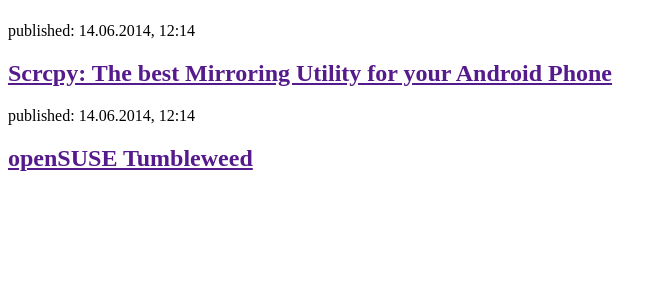
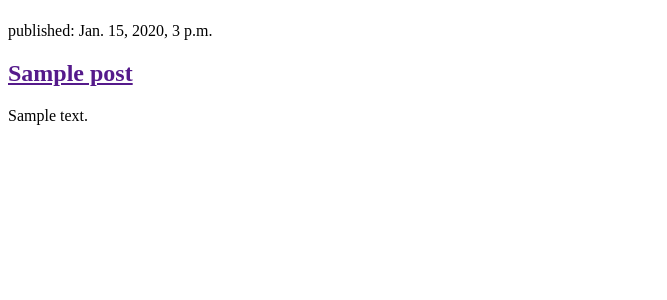
Before and after one commit to Cylis-Dragneel/PythonBlog, a Django app: page / in a window 1280 px wide. Shown: the part 58-358 px from the top of the page, without its empty margins (0-667 px from the left). Run offline with Django 4.2, Linux system fonts and the light colour scheme; tables that the repository leaves empty hold one stand-in row (values such as "Sample post").

Commit message:
Template Modified
- Homepage actually shows the blogs posted

```diff
--- a/blog/templates/blog/post_list.html
+++ b/blog/templates/blog/post_list.html
@@ -7,8 +7,16 @@
         <header>
             <h1><a href="/">Cylis' Personal Blog</a></h1>
         </header>
+        {% for post in posts %}
+          <article>
+             <time>published: {{ post.published_date }}</time>
+             <h2><a href="">{{ post.title }}</a></h2>
+             <p>{{ post.text|linebreaksbr }}</p>
+          </article>
+        {% endfor %}
 
-        <article>
+
+        <!-- <article>
             <time>published: 14.06.2014, 12:14</time>
             <h2><a href="">Scrcpy: The best Mirroring Utility for your Android Phone</a></h2>
             <p></p>
@@ -18,6 +26,6 @@
             <time>published: 14.06.2014, 12:14</time>
             <h2><a href="">openSUSE Tumbleweed</a></h2>
             <p></p>
-        </article>
+        </article>-->
     </body>
 </html>
--- a/blog/views.py
+++ b/blog/views.py
@@ -1,4 +1,7 @@
 from django.shortcuts import render
+from django.utils import timezone
+from .models import Post
 
 def post_list(request):
-    return render(request, 'blog/post_list.html', {})
+    posts = Post.objects.filter(published_date__lte=timezone.now()).order_by('published_date')
+    return render(request, 'blog/post_list.html', {'posts': posts})
```
